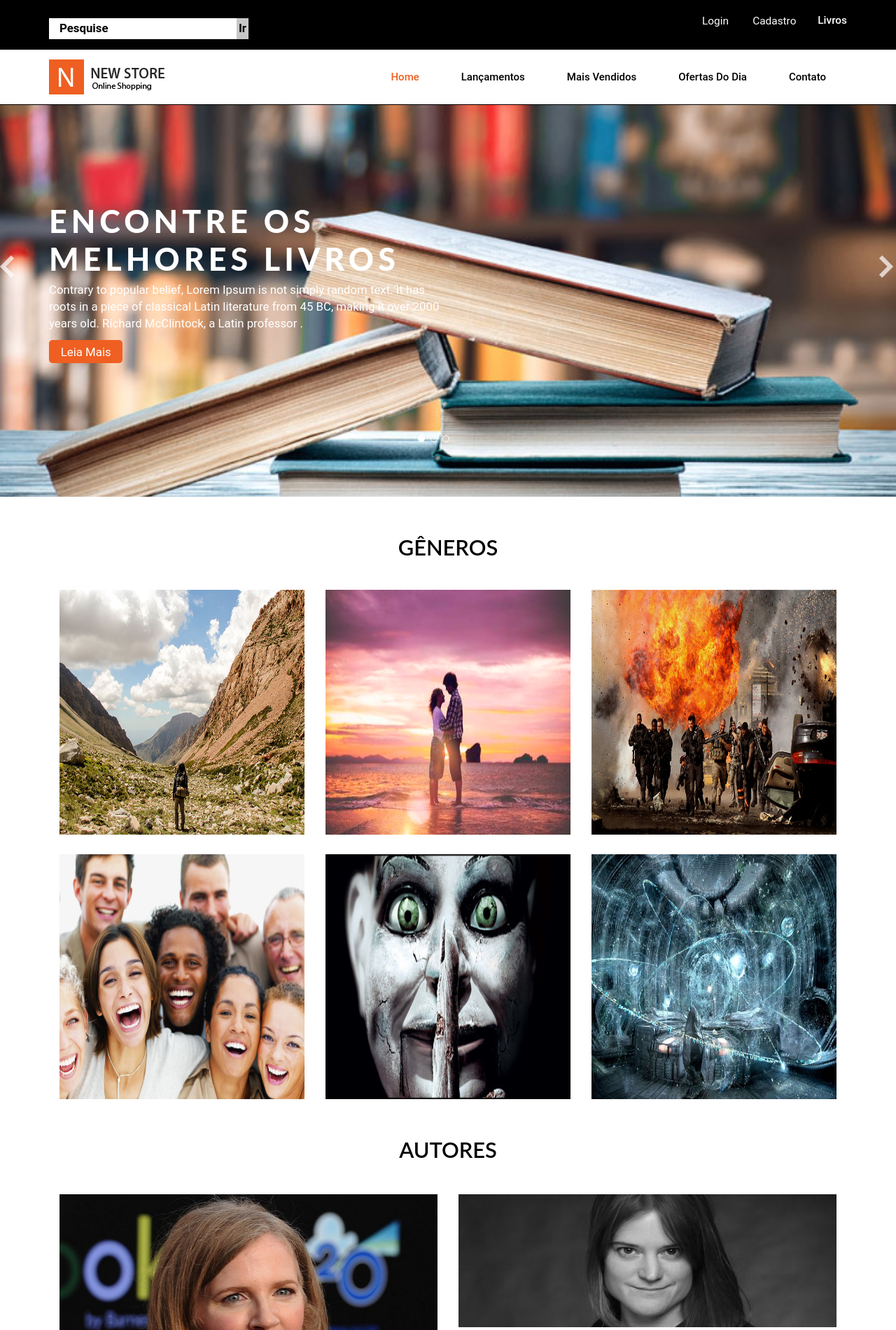
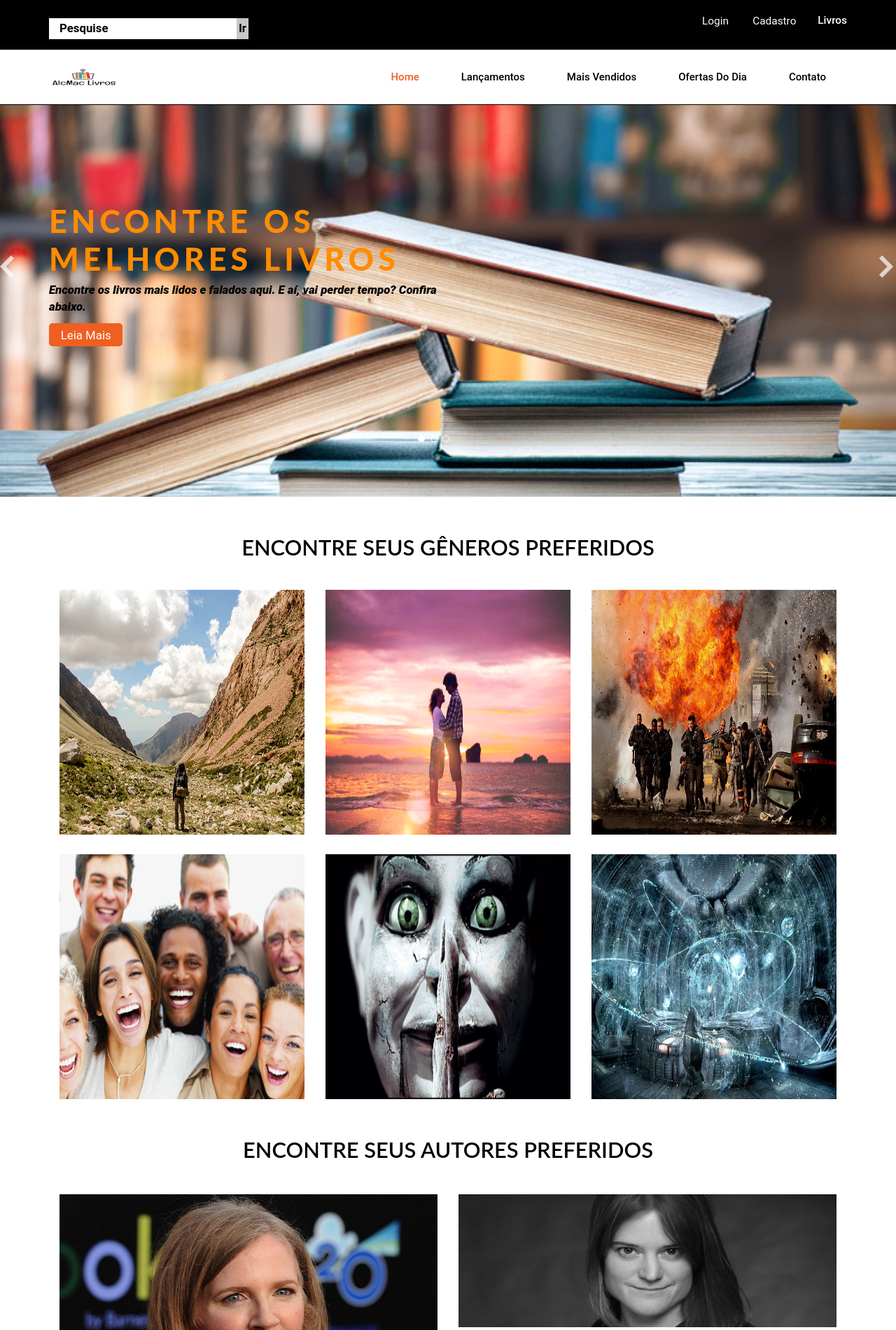
Before and after one commit to brunogomesifrn/info419livros, a Django app: page / in a window 1280 px wide. Shown: the top 1901 px of the page at 70% size. Run offline with Django 3.2, Linux system fonts and the light colour scheme; some libraries are stand-ins or nearby versions.

Commit message:
mudei algumas coisas do layout de index.html

```diff
--- a/core/templates/index.html
+++ b/core/templates/index.html
@@ -11,7 +11,8 @@ License URL: http://creativecommons.org/licenses/by/3.0/
 <!DOCTYPE html>
 <html lang="en-us">
 <head>
-	<title>New Store A Ecommerce Category Flat Bootstarp Resposive Website Template | Home :: w3layouts</title>
+	<title>AlcMac Livros</title>
+	<link rel="icon" href="{% static 'images/logo3.png' %}" type="image/x-icon" />
 	<link href="{% static 'css/bootstrap.css' %}" rel="stylesheet" type="text/css" media="all" />
 	<link rel="stylesheet" type="text/css" href="{% static 'css/estilo.css' %}"/>
 	<!-- jQuery (necessary for Bootstrap's JavaScript plugins) -->
@@ -60,6 +61,16 @@ License URL: http://creativecommons.org/licenses/by/3.0/
 		height: 150px;
 	}
 
+	.cor {
+		color: black;
+		font-weight: 900;
+		font-style: italic
+	}
+
+	.cor2 {
+		color: #FF8C00
+	}
+
 	</style>
 
 </head>
@@ -104,7 +115,7 @@ License URL: http://creativecommons.org/licenses/by/3.0/
 		<div class="container">
 			<div class="head-top">
 				<div class="logo">
-					<a href="{% url 'inicial' %}"><img src="{% static 'images/logo.png' %}" alt=""></a>
+					<a href="{% url 'inicial' %}"><img src="{% static 'images/logo3.png' %}" alt="Logo" width="100px" height="50px"></a>
 				</div>
 				<div class=" h_menu4">
 					<ul class="memenu skyblue">
@@ -227,8 +238,8 @@ License URL: http://creativecommons.org/licenses/by/3.0/
 					<li>
 
 						<div class="banner-text">
-							<h3>Encontre os melhores livros </h3>
-							<p>Contrary to popular belief, Lorem Ipsum is not simply random text. It has roots in a piece of classical Latin literature from 45 BC, making it over 2000 years old. Richard McClintock, a Latin professor .</p>
+							<h3 class="cor2">Encontre os melhores livros </h3>
+							<p class="cor">Encontre os livros mais lidos e falados aqui. E aí, vai perder tempo? Confira abaixo.</p>
 							<a href="#">Leia Mais</a>
 						</div>
 
@@ -236,8 +247,8 @@ License URL: http://creativecommons.org/licenses/by/3.0/
 					<li>
 
 						<div class="banner-text">
-							<h3> Com os melhores preços </h3>
-							<p>Contrary to popular belief, Lorem Ipsum is not simply random text. It has roots in a piece of classical Latin literature from 45 BC, making it over 2000 years old. Richard McClintock, a Latin professor .</p>
+							<h3 class="cor2"> Com os melhores preços </h3>
+							<p class="cor">Só aqui você encontra os livros mais lidos e comentados com um preço muito baixo.</p>
 							<a href="#">Leia Mais</a>
 
 						</div>
@@ -245,8 +256,8 @@ License URL: http://creativecommons.org/licenses/by/3.0/
 					</li>
 					<li>
 						<div class="banner-text">
-							<h3>Sed ut perspiciatis unde omnis</h3>
-							<p>Contrary to popular belief, Lorem Ipsum is not simply random text. It has roots in a piece of classical Latin literature from 45 BC, making it over 2000 years old. Richard McClintock, a Latin professor .</p>
+							<h3 class="cor2">Os preços que só a AlcMac Livros tem</h3>
+							<p class="cor">A AlcMac Livros possui uma grande variedade de livros. Livros e preços que cabem no seu bolso.</p>
 							<a href="#">Leia Mais</a>
 
 						</div>
@@ -262,7 +273,7 @@ License URL: http://creativecommons.org/licenses/by/3.0/
 	<div class="content">
 		<div class="container">
 			<div class="content-top">
-				<h1>GÊNEROS</h1>
+				<h1>ENCONTRE SEUS GÊNEROS PREFERIDOS</h1>
 				<div class="grid-in">
 					<div class="col-md-4 grid-top">
 						<a href="#" class="b-link-stripe b-animate-go  thickbox"><img class="img-responsive tamanho" src="{% static 'images/pi.jpg' %}" alt="">
@@ -333,7 +344,7 @@ License URL: http://creativecommons.org/licenses/by/3.0/
 			<!----->
 
 			<div class="content-top-bottom">
-				<h2>AUTORES</h2>
+				<h2>ENCONTRE SEUS AUTORES PREFERIDOS</h2>
 				<div class="col-md-6 men">
 					<a href="#" class="b-link-stripe b-animate-go  thickbox"><img class="img-responsive tamanho2" src="{% static 'images/autora1.jpg' %}" alt="">
 						<div class="b-wrapper">
```
Also changed, not shown: core/static/images/logo.png (deleted), core/static/images/logo3.png (added).
